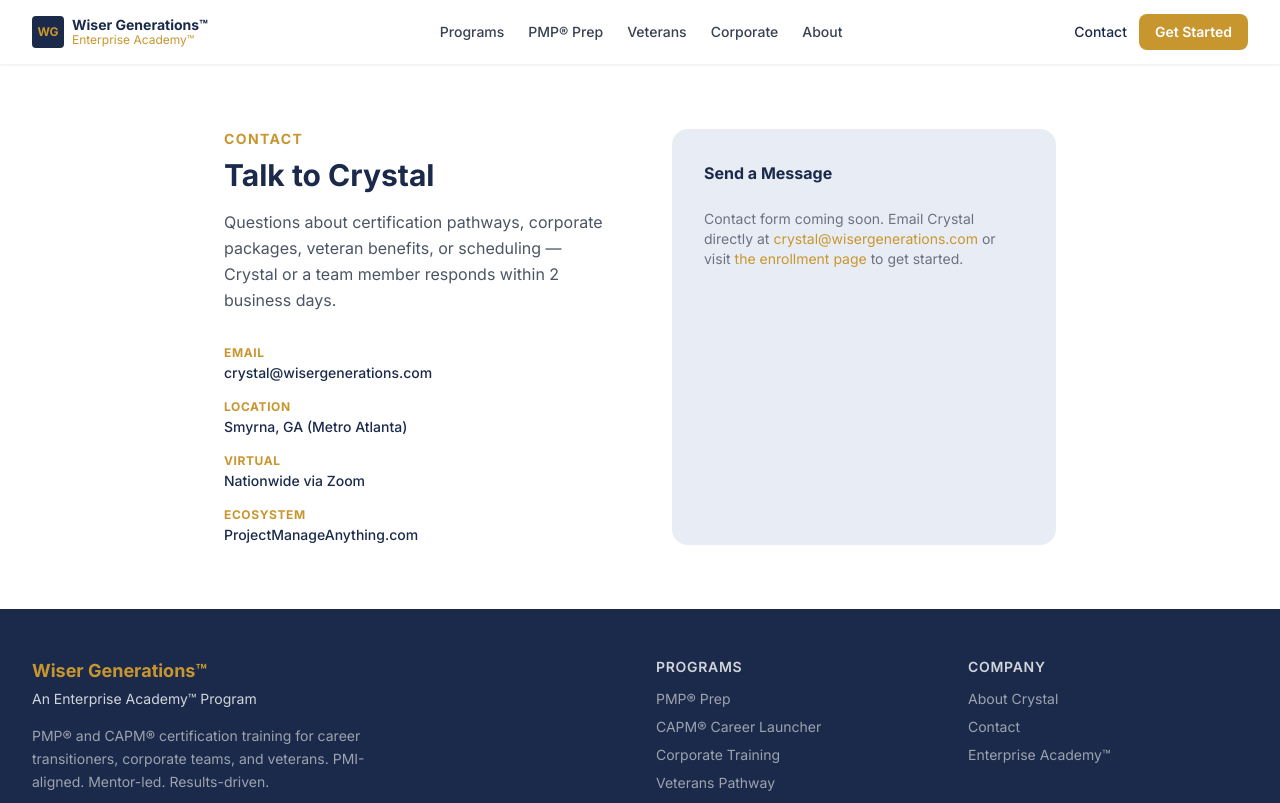
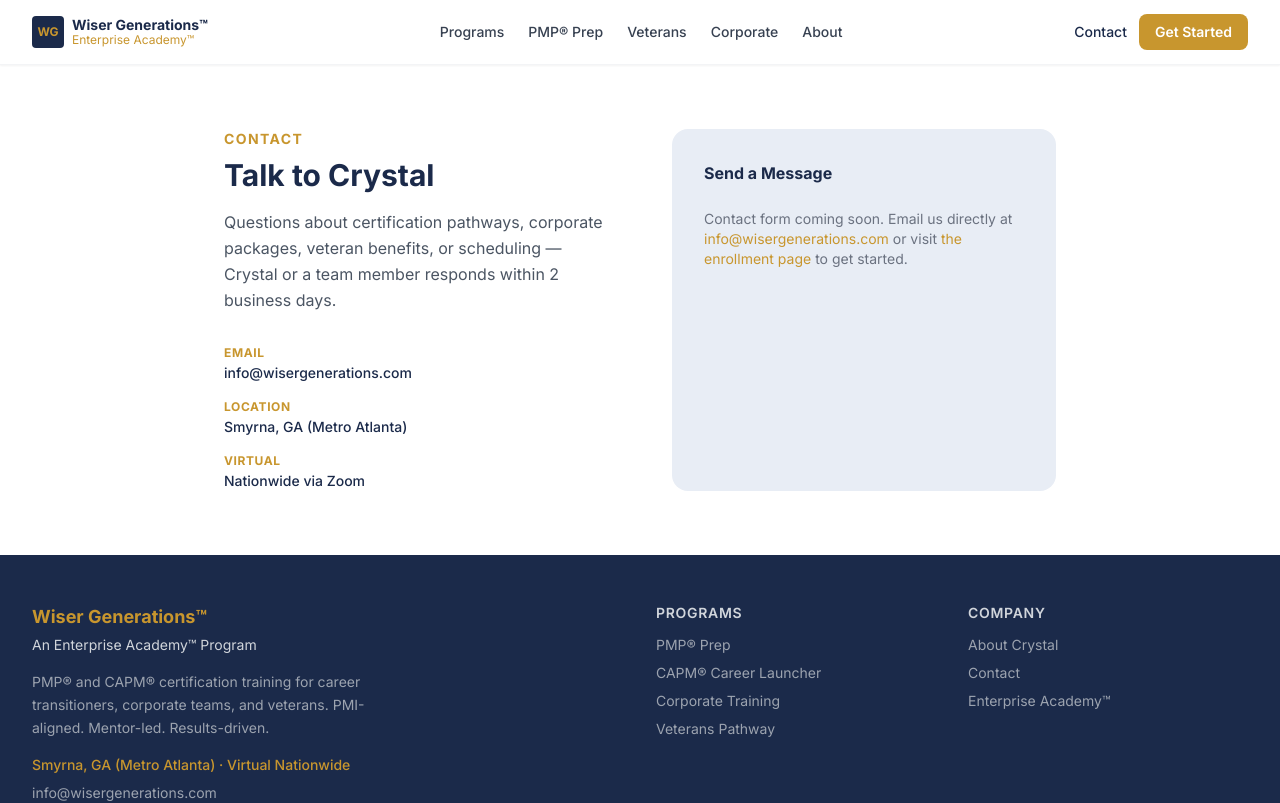
Before and after one commit to D4CGDBEMWS/wisergenerations-pmp, a Next.js app: page /contact in a window 1280 px wide. Shown: the top 803 px of the page. Built offline with nearby package versions, Linux system fonts and the light colour scheme.

Commit message:
Update page.tsx

```diff
--- a/app/contact/page.tsx
+++ b/app/contact/page.tsx
@@ -1,7 +1,5 @@
 import type { Metadata } from 'next'
-
 export const metadata: Metadata = { title: 'Contact — Wiser Generations™' }
-
 export default function ContactPage() {
   return (
     <div className="max-w-4xl mx-auto px-4 sm:px-6 lg:px-8 py-16">
@@ -11,7 +9,7 @@ export default function ContactPage() {
           <h1 className="text-3xl font-bold text-navy mb-4">Talk to Crystal</h1>
           <p className="text-gray-600 leading-relaxed mb-8">Questions about certification pathways, corporate packages, veteran benefits, or scheduling — Crystal or a team member responds within 2 business days.</p>
           <div className="space-y-4">
-            {[['Email', 'crystal@wisergenerations.com'], ['Location', 'Smyrna, GA (Metro Atlanta)'], ['Virtual', 'Nationwide via Zoom'], ['Ecosystem', 'ProjectManageAnything.com']].map(([label, value]) => (
+            {[['Email', 'info@wisergenerations.com'], ['Location', 'Smyrna, GA (Metro Atlanta)'], ['Virtual', 'Nationwide via Zoom']].map(([label, value]) => (
               <div key={label}>
                 <p className="text-xs text-gold font-bold uppercase tracking-wider">{label}</p>
                 <p className="text-navy font-medium text-sm mt-0.5">{value}</p>
@@ -21,7 +19,7 @@ export default function ContactPage() {
         </div>
         <div className="bg-light-navy rounded-2xl p-8">
           <p className="font-bold text-navy mb-6">Send a Message</p>
-          <p className="text-gray-500 text-sm">Contact form coming soon. Email Crystal directly at <a href="mailto:crystal@wisergenerations.com" className="text-gold hover:underline">crystal@wisergenerations.com</a> or visit <a href="/enroll" className="text-gold hover:underline">the enrollment page</a> to get started.</p>
+          <p className="text-gray-500 text-sm">Contact form coming soon. Email us directly at <a href="mailto:info@wisergenerations.com" className="text-gold hover:underline">info@wisergenerations.com</a> or visit <a href="/enroll" className="text-gold hover:underline">the enrollment page</a> to get started.</p>
         </div>
       </div>
     </div>
```
